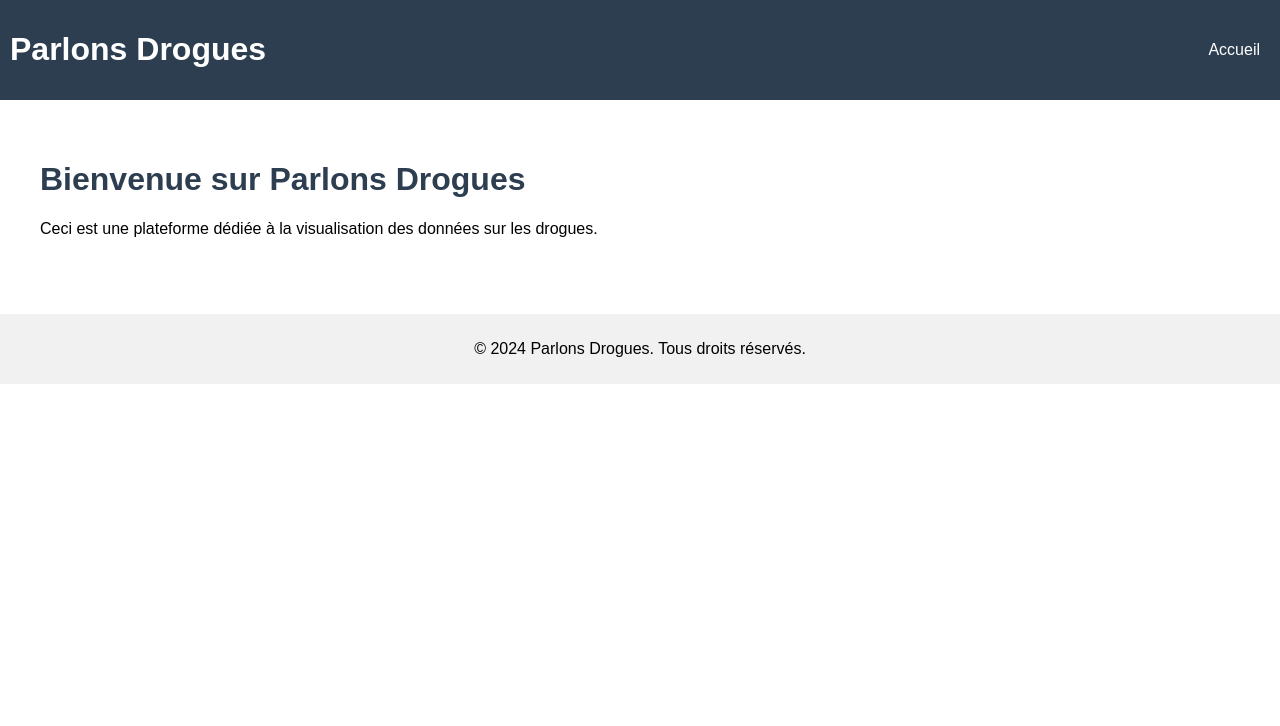
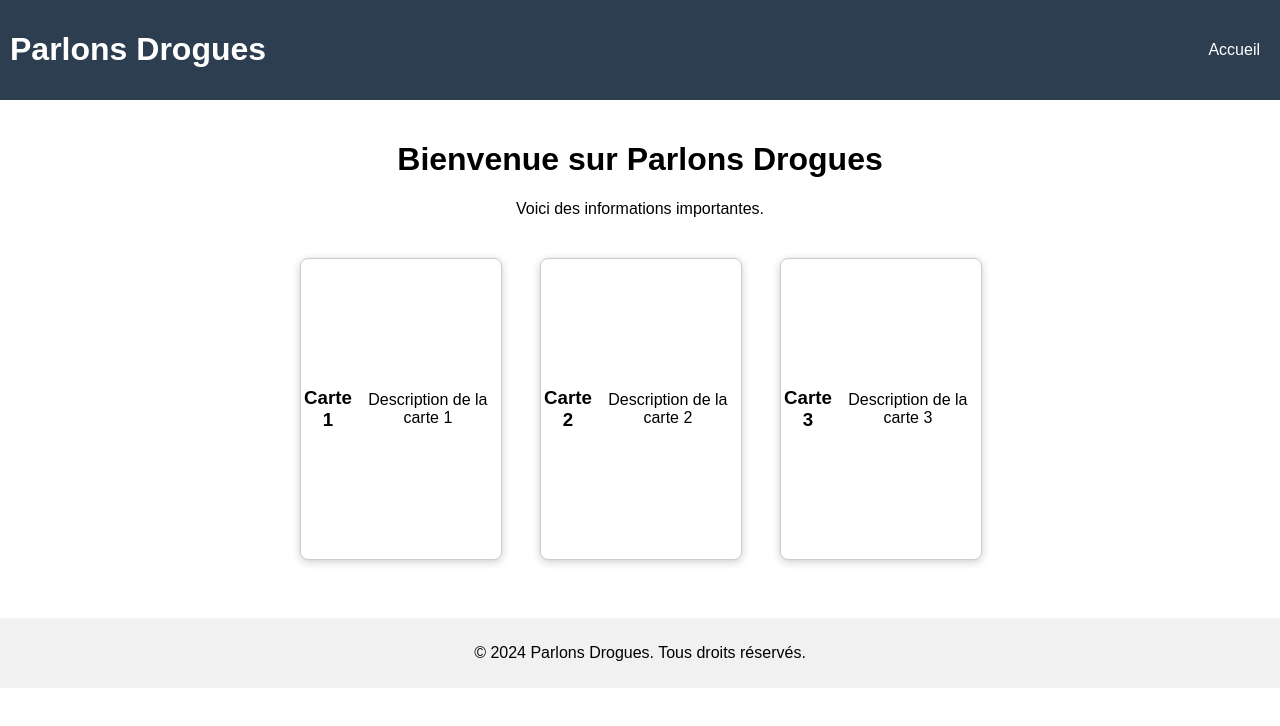
Before and after one commit to ONEmanLAW/Parlons-Drogues, a Vue app: page / in a window 1280 px wide. Shown: the top 726 px of the page. Built offline with nearby package versions, Linux system fonts and the light colour scheme.

Commit message:
Added GSAP & D3.js to project and added 1st component Template of Card turn view.

```diff
--- a/package.json
+++ b/package.json
@@ -9,6 +9,8 @@
     "preview": "vite preview"
   },
   "dependencies": {
+    "d3": "^7.9.0",
+    "gsap": "^3.12.5",
     "vue": "^3.5.12",
     "vue-router": "^4.4.5"
   },
--- /dev/null
+++ b/src/components/Card.vue
@@ -0,0 +1,42 @@
+<template>
+  <div class="card" @click="toggleFlip" ref="cardRef">
+    <div :class="['card-inner', { flipped }]">
+      <div class="card-front">
+        <h3>{{ title }}</h3>
+        <p>{{ description }}</p>
+      </div>
+      <div class="card-back">
+        <h3>Back Side</h3>
+        <p>Some additional information here.</p>
+      </div>
+    </div>
+  </div>
+</template>
+
+<script setup>
+import { ref } from 'vue';
+import { gsap } from 'gsap';
+
+const props = defineProps({
+  title: String,
+  description: String,
+});
+
+const flipped = ref(false);
+
+
+const cardRef = ref(null);
+
+const toggleFlip = () => {
+  flipped.value = !flipped.value;
+
+
+  gsap.to(cardRef.value.querySelector('.card-inner'), {
+    rotateY: flipped.value ? 180 : 0,
+    duration: 0.6,
+    ease: "power1.inOut",
+  });
+};
+</script>
+
+<style src="../styles/Card.css"></style>
--- /dev/null
+++ b/src/styles/Card.css
@@ -0,0 +1,38 @@
+.card {
+  width: 200px;
+  height: 300px;
+  perspective: 1000px;
+  margin: 20px;
+  display: inline-block;
+}
+
+.card-inner {
+  width: 100%;
+  height: 100%;
+  position: relative;
+  transition: transform 0.6s;
+  transform-style: preserve-3d;
+}
+
+.card-front,
+.card-back {
+  position: absolute;
+  width: 100%;
+  height: 100%;
+  backface-visibility: hidden;
+  display: flex;
+  justify-content: center;
+  align-items: center;
+  border: 1px solid #ccc;
+  border-radius: 8px;
+  box-shadow: 0 2px 8px rgba(0, 0, 0, 0.2);
+}
+
+.card-front {
+  background-color: #fff;
+}
+
+.card-back {
+  background-color: #f0f0f0;
+  transform: rotateY(180deg);
+}
--- a/src/styles/Home.css
+++ b/src/styles/Home.css
@@ -1,7 +1,10 @@
 .home {
-  padding: 20px;
+  text-align: center;
 }
 
-h1 {
-  color: #2c3e50;
+.card-container {
+  display: flex;
+  justify-content: center;
+  align-items: center;
+  margin-top: 20px;
 }
--- a/src/views/Home.vue
+++ b/src/views/Home.vue
@@ -1,12 +1,20 @@
 <template>
   <div class="home">
     <h1>Bienvenue sur Parlons Drogues</h1>
-    <p>Ceci est une plateforme dédiée à la visualisation des données sur les drogues.</p>
+    <p>Voici des informations importantes.</p>
+
+    <!-- Section avec les cartes -->
+    <div class="card-container">
+      <Card title="Carte 1" description="Description de la carte 1" />
+      <Card title="Carte 2" description="Description de la carte 2" />
+      <Card title="Carte 3" description="Description de la carte 3" />
+    </div>
   </div>
 </template>
 
 <script setup>
-
+import Card from '../components/Card.vue';
 </script>
 
-<style src="../styles/Home.css" scoped></style>
+
+<style src="../styles/Home.css"></style>
```
Also changed, not shown: 1 other file (tests, documents, lock files or other folders).
